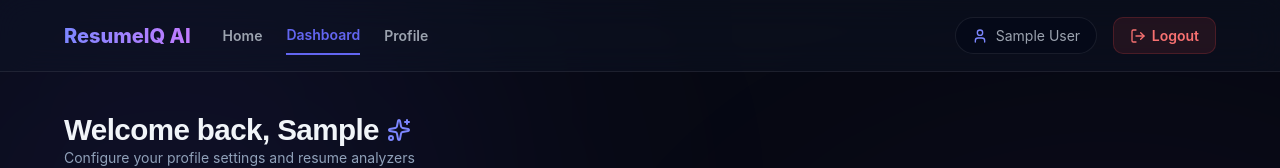
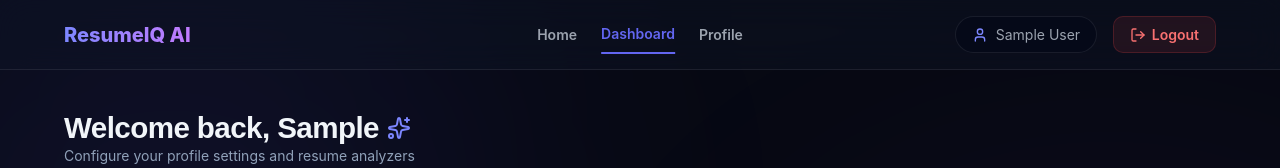
Before and after one commit to 18032007santhosh-ux/resumeiq-ai, a React app in the folder frontend/: page /dashboard in a window 1280 px wide. Shown: the top 168 px of the page. Built offline with nearby package versions, Linux system fonts and the light colour scheme; no server answers; sample sign-in values are in the browser's storage; the HTML template or start-up script is replaced by a standard one.

Commit message:
fix: center dashboard navbar links using absolute positioning

```diff
--- a/frontend/src/index.css
+++ b/frontend/src/index.css
@@ -1717,7 +1717,9 @@
   display: flex;
   align-items: center;
   gap: 1.5rem;
-  margin-left: 2rem;
+  position: absolute;
+  left: 50%;
+  transform: translateX(-50%);
 }
 .dashboard-nav-link {
   font-size: 0.875rem;
--- a/frontend/src/pages/Dashboard.tsx
+++ b/frontend/src/pages/Dashboard.tsx
@@ -26,7 +26,6 @@
       {/* Navigation Header */}
       <header className="dashboard-header">
         <div className="dashboard-header-container">
-          <div className="flex items-center">
           <Link to="/" style={{ textDecoration: 'none' }}>
             <span className="text-xl font-extrabold bg-gradient-to-r from-indigo-400 to-purple-400 bg-clip-text text-transparent">ResumeIQ AI</span>
           </Link>
@@ -43,7 +42,6 @@
               Profile
             </button>
           </nav>
-          </div>
 
           <div className="flex items-center gap-4">
             <div className="dashboard-user-badge" style={{ display: 'flex' }}>
```
Lines whose indentation alone changed are shown as unchanged.
